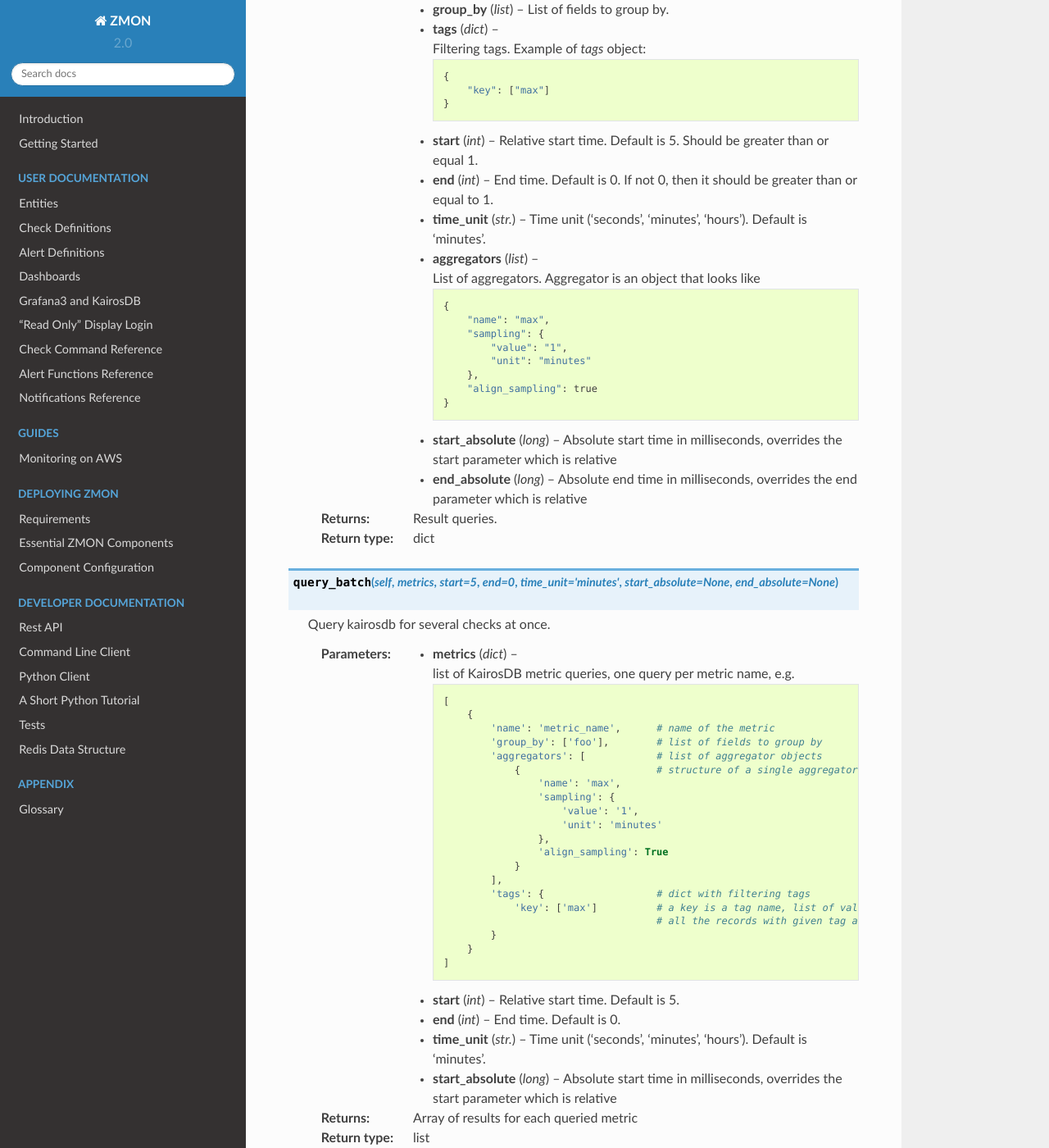
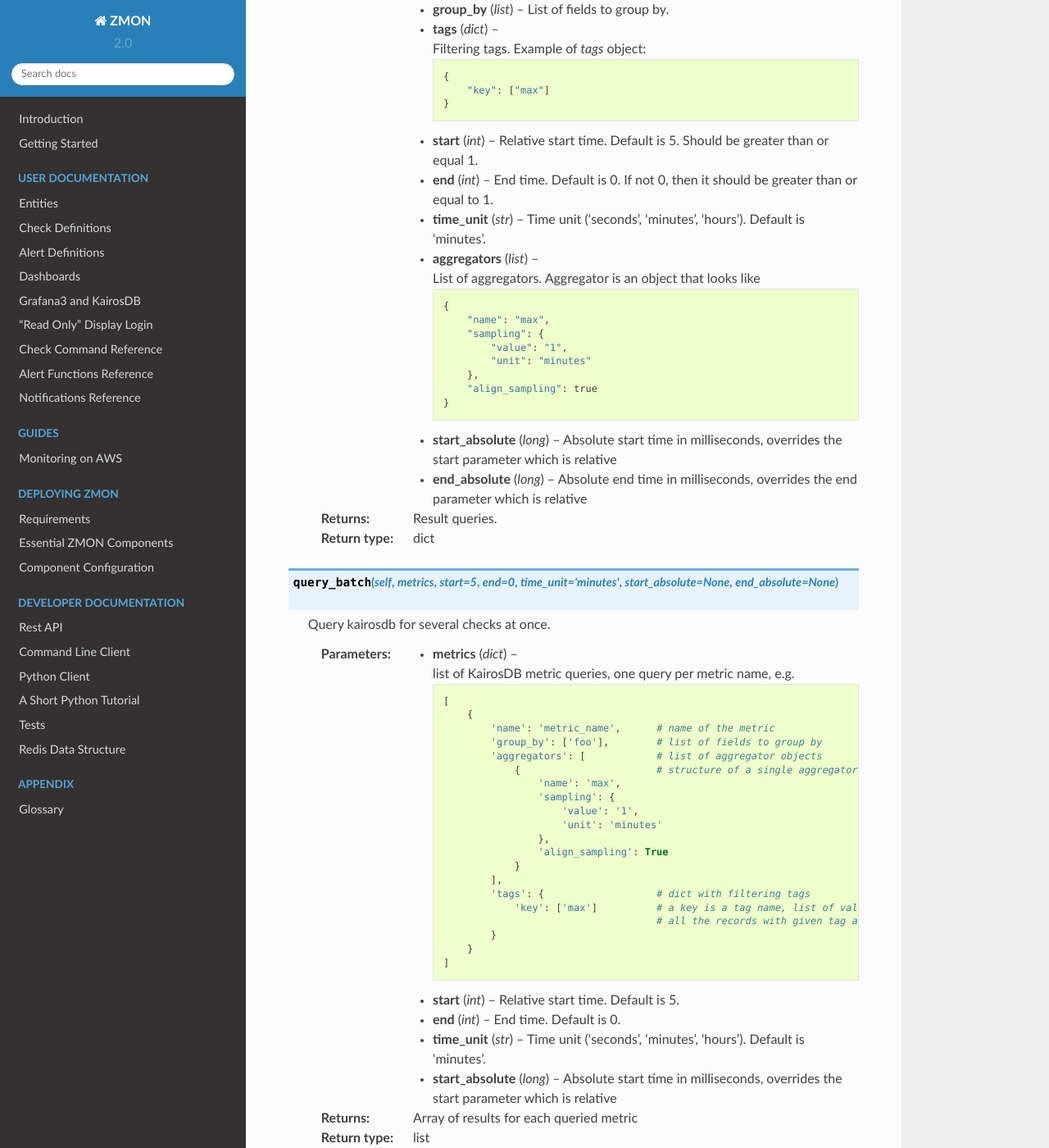
Before and after one commit to zalando-zmon/zmon-docs, a Sphinx documentation site: the page built from docs/user/check-ref/kairosdb_wrapper.rst, in a window 1280 px wide and 1400 px high, scrolled down 438 px. Shown: the whole window at 82% size. Built offline with Sphinx 7.4.7 and the Read the Docs theme 2.0.0, drawn with Linux system fonts in a browser that asks for light colours.

Commit message:
remove extra "."

```diff
--- a/docs/user/check-ref/kairosdb_wrapper.rst
+++ b/docs/user/check-ref/kairosdb_wrapper.rst
@@ -39,7 +39,7 @@ Methods of KairosDB
     :type end: int
 
     :param time_unit: Time unit ('seconds', 'minutes', 'hours'). Default is 'minutes'.
-    :type time_unit: str.
+    :type time_unit: str
 
     :param aggregators: List of aggregators. Aggregator is an object that looks like
 
@@ -104,7 +104,7 @@ Methods of KairosDB
     :type end: int
 
     :param time_unit: Time unit ('seconds', 'minutes', 'hours'). Default is 'minutes'.
-    :type time_unit: str.
+    :type time_unit: str
 
     :param start_absolute: Absolute start time in milliseconds, overrides the start parameter which is relative
     :type start_absolute: long
```
